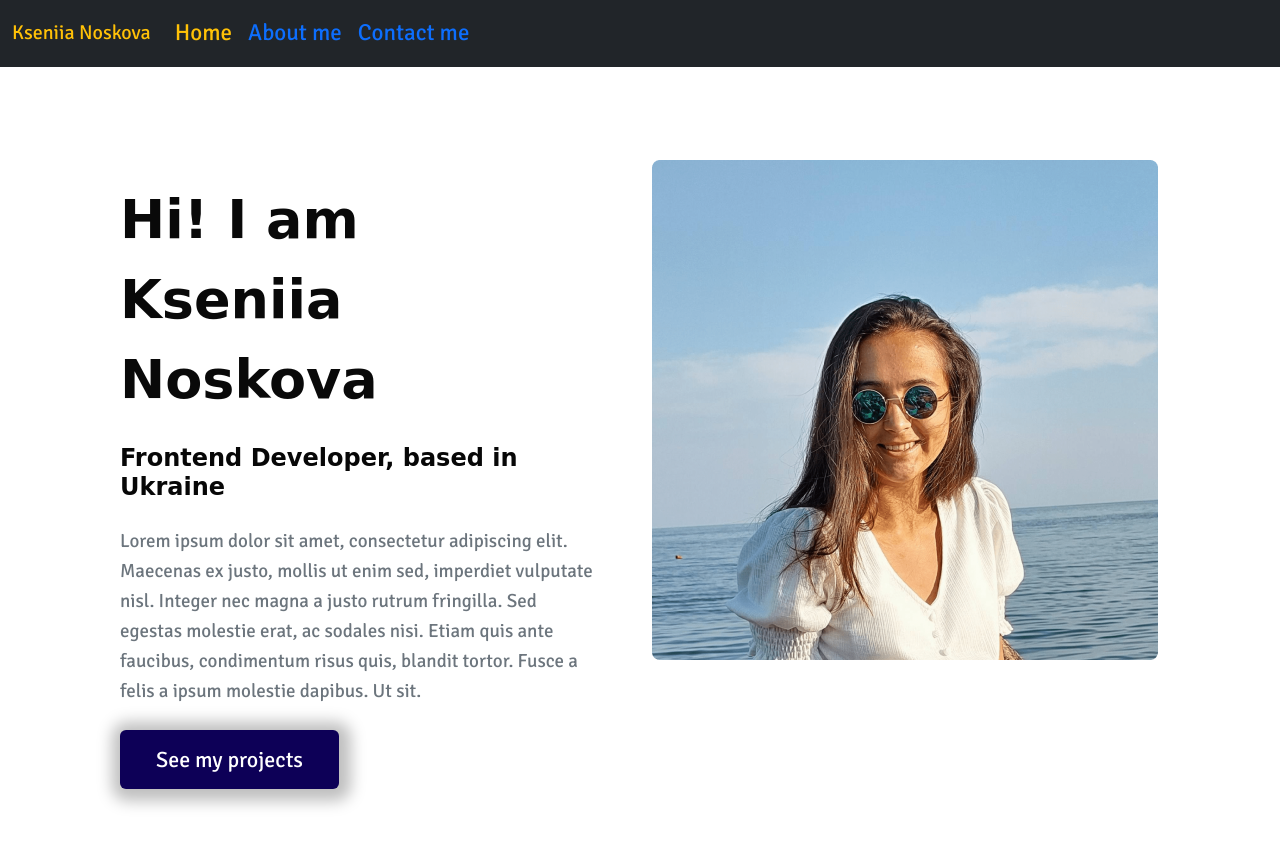
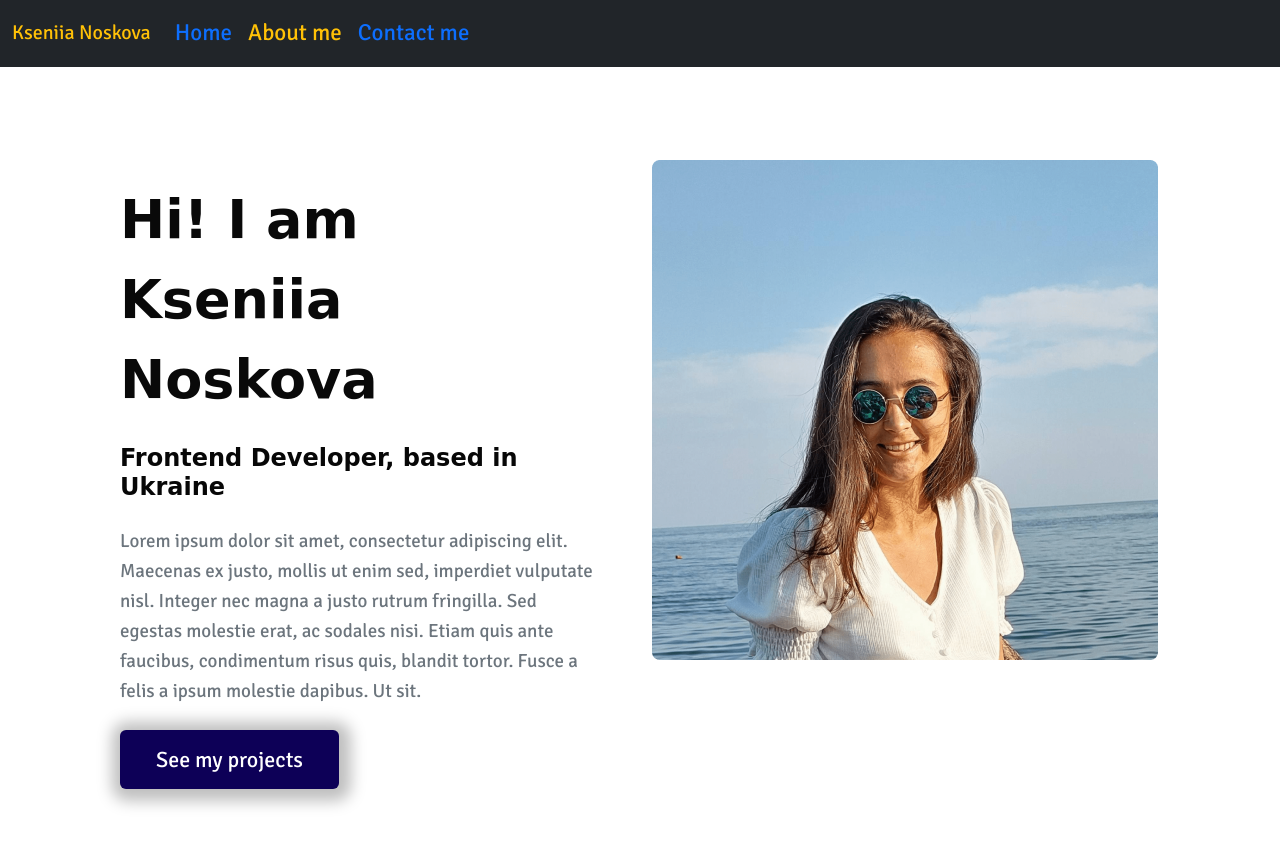
Before and after one commit to Ksen-N/SC-week5-lesson2-responsive, a plain HTML site: page about.html in a window 1280 px wide. Drawn offline with nearby package versions, Linux system fonts and the light colour scheme; a web font is replaced by a local one.

Commit message:
Update about.html

```diff
--- a/about.html
+++ b/about.html
@@ -45,14 +45,14 @@
             <ul class="navbar-nav me-auto mb-2 mb-lg-0">
               <li class="nav-item">
                 <a
-                  class="nav-link active text-warning"
+                  class="nav-link text-primary"
                   aria-current="page"
                   href="/"
                   >Home</a
                 >
               </li>
               <li class="nav-item">
-                <a class="nav-link text-primary" href="/about.html"
+                <a class="nav-link active text-warning" href="/about.html"
                   >About me</a
                 >
               </li>
```
